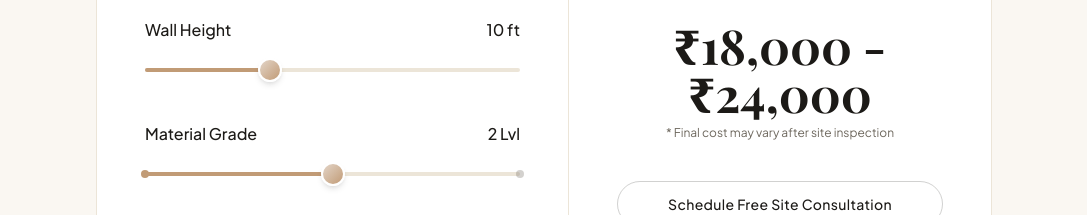
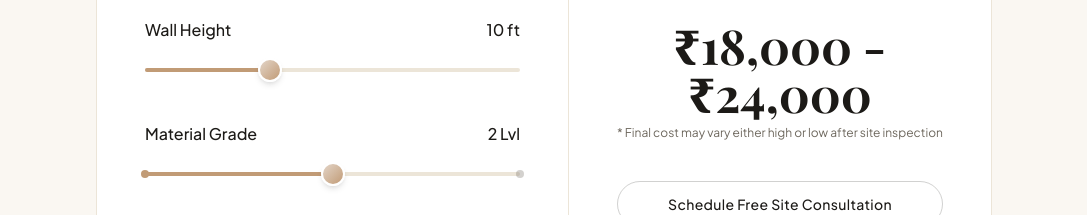
Before and after one commit to JayaSuriya24/ApexWall_3D_Website, a Next.js app: page / in a window 1280 px wide. Shown: the part 6300-6515 px from the top of the page, without its empty margins (96-1183 px from the left). Built offline with nearby package versions, Linux system fonts and the light colour scheme; a web font is replaced by a local one.

Commit message:
update: clarify that final cost may vary either high or low

```diff
--- a/src/components/sections/cost-estimator.tsx
+++ b/src/components/sections/cost-estimator.tsx
@@ -102,7 +102,7 @@ export function CostEstimator() {
               <div className="font-display font-bold text-4xl md:text-5xl text-foreground">
                 ₹{estimatedMin.toLocaleString()} - ₹{estimatedMax.toLocaleString()}
               </div>
-              <span className="text-xs text-muted">* Final cost may vary after site inspection</span>
+              <span className="text-xs text-muted">* Final cost may vary either high or low after site inspection</span>
             </div>
 
             <PillButton asChild variant="outline" className="w-full mt-4">
```
